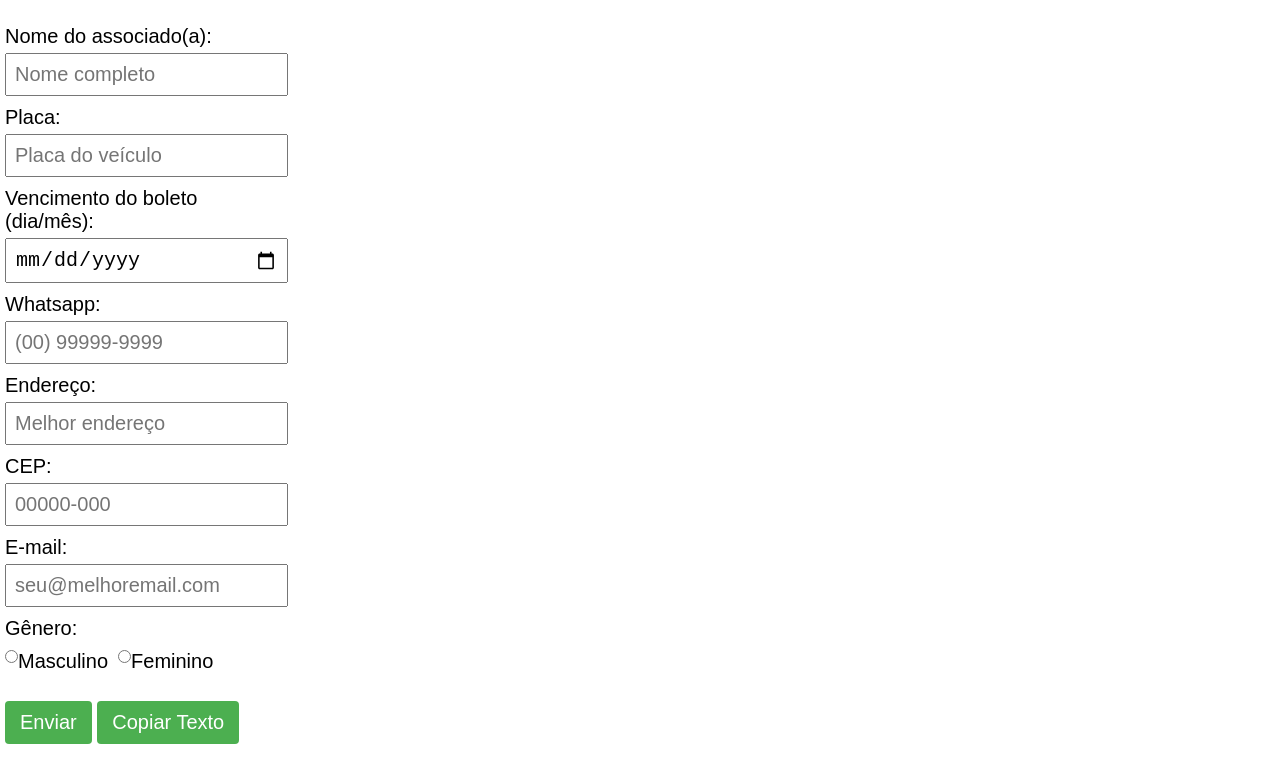
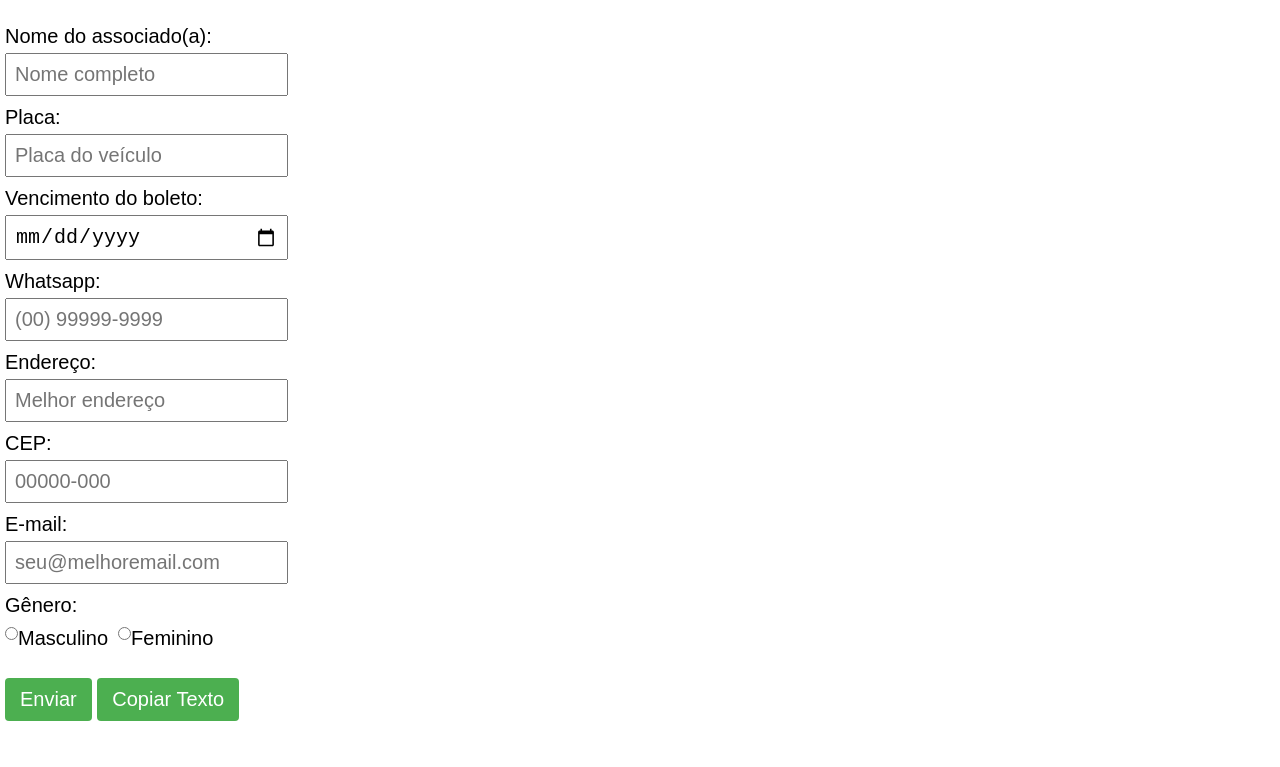
Before and after one commit to BR-Clube/BrClubeOficial, a website: page BoasVindas/boasVindas.html in a window 1280 px wide. Shown: the part 179-946 px from the top of the page. After the commit the page ends 923 px from the top, so only its background shows below. Drawn offline with Linux system fonts and the light colour scheme.

Commit message:
created logo site

```diff
--- a/BoasVindas/boasVindas.html
+++ b/BoasVindas/boasVindas.html
@@ -7,6 +7,7 @@
     <title>BR Clube | Boas-vindas</title>
     <link rel="stylesheet" href="../padrao.css">
     <link rel="stylesheet" href="../Nav/nav.css">
+    <link rel="shortcut icon" type="imagex/png" href="../Images/favicon.ico.png">
 </head>
 
 <body>
@@ -38,7 +39,7 @@
                 <label for="placa">Placa: </label>
                 <input placeholder="Placa do veículo" type="text" id="placa" required><br>
 
-                <label for="vencimentoBoleto">Vencimento do boleto (dia/mês): </label>
+                <label for="vencimentoBoleto">Vencimento do boleto: </label>
                 <input type="date" id="data" required><br>
 
                 <label for="whatsapp">Whatsapp: </label>
```
Also changed, not shown: Cobranca/cobranca.html (+1 -0 lines), Eventos/eventos.html (+1 -0 lines), index.html (+1 -0 lines), Images/brclube.jpeg (deleted), Images/favicon.ico.png (added).
